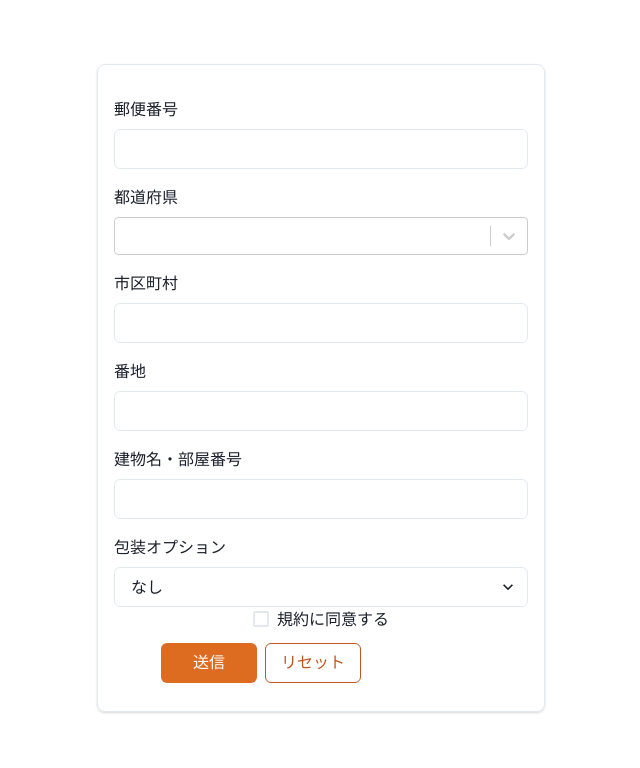
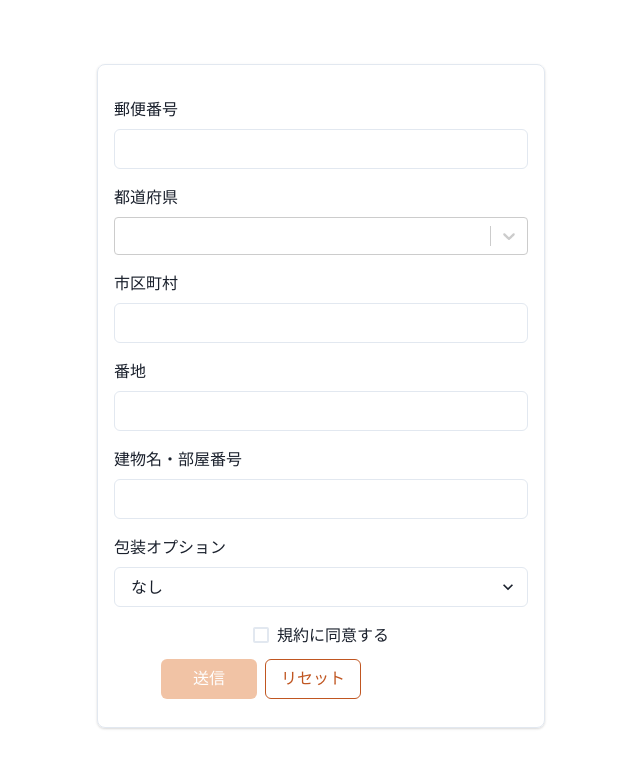
Before and after one commit to riku929hr/state-vs-reducer, a React (Vite) app: page / in a window 1280 px wide. Shown: the top 768 px of the page, without its empty margins (319-959 px from the left). Built offline with nearby package versions, Linux system fonts and the light colour scheme.

Commit message:
add reducer form

```diff
--- a/package.json
+++ b/package.json
@@ -1,5 +1,5 @@
 {
-  "name": "registration-form-with-react-hook-form",
+  "name": "state-vs-reducer",
   "private": true,
   "version": "0.0.0",
   "type": "module",
--- a/src/App.tsx
+++ b/src/App.tsx
@@ -1,16 +1,15 @@
 import type { FC } from 'react';
 import { Heading } from '@chakra-ui/react';
-import RegistrationForm from 'components/RegistrationForm';
-// import RegistrationForm from 'components/ValidRegistrationForm';
 import './App.css';
-import UseStateForm from 'components/UseStateForm';
+import UseReducerForm from 'components/UseReducerForm';
 
 const App: FC = () => (
   <>
     <Heading size="lg" as="h1" my={8}>
       {import.meta.env.VITE_APP_TITLE}
     </Heading>
-    <UseStateForm />
+    {/* <UseStateForm /> */}
+    <UseReducerForm />
   </>
 );
 
--- /dev/null
+++ b/src/components/UseReducerForm.tsx
@@ -0,0 +1,201 @@
+import {
+  type FC,
+  type ChangeEvent,
+  type SyntheticEvent,
+  useState,
+  useReducer,
+} from 'react';
+
+import {
+  Box,
+  Button,
+  ButtonGroup,
+  Checkbox,
+  FormLabel,
+  Input,
+  Select,
+} from '@chakra-ui/react';
+
+import ReactSelect from 'react-select';
+
+import { wrappingType, prefectures } from 'schemas/constants';
+import { type DeliveryForm } from 'schemas/deliveryForm';
+import { type ValueOf } from 'utils';
+
+const initialState: DeliveryForm = {
+  zipCode: '',
+  prefecture: '',
+  city: '',
+  address: '',
+  building: '',
+  wrapping: 'none',
+};
+
+const ActionTypes = {
+  reset: 'deliveryForm/reset',
+  updated: 'deliveryForm/updated',
+} as const;
+
+type Action = {
+  type: ValueOf<typeof ActionTypes>;
+  payload?: Partial<DeliveryForm>;
+};
+
+const reducer = (state: DeliveryForm, action: Action): DeliveryForm => {
+  switch (action.type) {
+    case ActionTypes.reset:
+      return initialState;
+    case ActionTypes.updated:
+      return {
+        ...state,
+        ...action.payload,
+      };
+    default: {
+      const _: never = action.type;
+
+      return state;
+    }
+  }
+};
+
+/**
+ * main component
+ */
+const UseReducerForm: FC = () => {
+  const [formState, dispatch] = useReducer(reducer, initialState);
+  const [isAgreed, setIsAgreed] = useState<boolean>(false);
+
+  const handleSubmit = (e: SyntheticEvent) => {
+    e.preventDefault();
+    console.log(formState);
+  };
+
+  const handleReset = (e: SyntheticEvent) => {
+    e.stopPropagation();
+    dispatch({ type: ActionTypes.reset });
+  };
+
+  return (
+    <Box p={4} w="md" borderWidth="1px" borderRadius="lg" boxShadow="base">
+      <form onSubmit={handleSubmit}>
+        <FormLabel htmlFor="zipcode" mt={4}>
+          郵便番号
+        </FormLabel>
+        <Input
+          size="md"
+          maxLength={7}
+          value={formState.zipCode}
+          onChange={(e: ChangeEvent<HTMLInputElement>) =>
+            { dispatch({
+              type: ActionTypes.updated,
+              payload: { zipCode: e.target.value },
+            }); }
+          }
+        />
+        <FormLabel htmlFor="prefecture" mt={4}>
+          都道府県
+        </FormLabel>
+        <ReactSelect
+          options={prefectures.map((pref) => ({ value: pref, label: pref }))}
+          value={{ value: formState.prefecture, label: formState.prefecture }}
+          onChange={(prefObj) => {
+            dispatch({
+              type: ActionTypes.updated,
+              payload: { prefecture: prefObj?.value ?? '' },
+            });
+          }}
+        />
+
+        <FormLabel htmlFor="city" mt={4}>
+          市区町村
+        </FormLabel>
+        <Input
+          size="md"
+          value={formState.city}
+          onChange={(e: ChangeEvent<HTMLInputElement>) =>
+            { dispatch({
+              type: ActionTypes.updated,
+              payload: { city: e.target.value },
+            }); }
+          }
+        />
+        <FormLabel htmlFor="address" mt={4}>
+          番地
+        </FormLabel>
+        <Input
+          size="md"
+          value={formState.address}
+          onChange={(e: ChangeEvent<HTMLInputElement>) =>
+            { dispatch({
+              type: ActionTypes.updated,
+              payload: { address: e.target.value },
+            }); }
+          }
+        />
+        <FormLabel htmlFor="building" mt={4}>
+          建物名・部屋番号
+        </FormLabel>
+        <Input
+          size="md"
+          value={formState.building}
+          onChange={(e: ChangeEvent<HTMLInputElement>) =>
+            { dispatch({
+              type: ActionTypes.updated,
+              payload: { building: e.target.value },
+            }); }
+          }
+        />
+        <FormLabel htmlFor="wrapping" mt={4}>
+          包装オプション
+        </FormLabel>
+        <Select
+          value={formState.wrapping}
+          onChange={(e: ChangeEvent<HTMLSelectElement>) =>
+            { dispatch({
+              type: ActionTypes.updated,
+              payload: {
+                wrapping: e.target.value as keyof typeof wrappingType,
+              },
+            }); }
+          }
+        >
+          {Object.entries(wrappingType).map(([code, value]) => (
+            <option key={code} value={code}>
+              {value}
+            </option>
+          ))}
+        </Select>
+        <Checkbox
+          checked={isAgreed}
+          onChange={(e: ChangeEvent<HTMLInputElement>) =>
+            { setIsAgreed(e.target.checked); }
+          }
+          mt={4}
+        >
+          規約に同意する
+        </Checkbox>
+        <ButtonGroup my={3} w="xs">
+          <Button
+            w="30%"
+            colorScheme="orange"
+            variant="solid"
+            type="submit"
+            isDisabled={!isAgreed}
+          >
+            送信
+          </Button>
+          <Button
+            w="30%"
+            colorScheme="orange"
+            variant="outline"
+            onClick={handleReset}
+          >
+            リセット
+          </Button>
+        </ButtonGroup>
+      </form>
+    </Box>
+  );
+};
+
+export default UseReducerForm;
--- a/src/components/UseStateForm.tsx
+++ b/src/components/UseStateForm.tsx
@@ -1,4 +1,4 @@
-import { type FC, useState, ChangeEvent, SyntheticEvent } from 'react';
+import { type FC, useState, type ChangeEvent, type SyntheticEvent } from 'react';
 
 import {
   Box,
@@ -10,14 +10,12 @@ import {
   Select,
 } from '@chakra-ui/react';
 
-import ReactSelect from 'react-select';
-
-import { wrappingType, prefectrues } from 'schemas/constants';
+import { wrappingType, prefectures } from 'schemas/constants';
 
 const UseStateForm: FC = () => {
   const [zipcode, setZipcode] = useState<string>('');
   const [prefecture, setPrefecture] = useState<
-    keyof typeof prefectrues | undefined
+    keyof typeof prefectures | undefined
   >();
   const [city, setCity] = useState<string>('');
   const [address, setAddress] = useState<string>('');
@@ -62,18 +60,23 @@ const UseStateForm: FC = () => {
           maxLength={7}
           value={zipcode}
           onChange={(e: ChangeEvent<HTMLInputElement>) =>
-            setZipcode(e.target.value)
+            { setZipcode(e.target.value); }
           }
         />
         <FormLabel htmlFor="prefecture" mt={4}>
           都道府県
         </FormLabel>
-        <ReactSelect
-          options={prefectrues.map((pref) => ({ value: pref, label: pref }))}
-          value={{ value: prefecture, label: prefecture }}
-          onChange={(e) => setPrefecture(e?.value ?? '')}
-        />
-
+        <Select onChange={
+          (e: ChangeEvent<HTMLSelectElement>) => {
+            setPrefecture(e.target.value as keyof typeof prefectures);
+          }
+        }>
+          {prefectures.map((pref) => (
+            <option key={pref} value={pref}>
+              {pref}
+            </option>
+          ))}
+        </Select>
         <FormLabel htmlFor="city" mt={4}>
           市区町村
         </FormLabel>
@@ -81,7 +84,7 @@ const UseStateForm: FC = () => {
           size="md"
           value={city}
           onChange={(e: ChangeEvent<HTMLInputElement>) =>
-            setCity(e.target.value)
+            { setCity(e.target.value); }
           }
         />
         <FormLabel htmlFor="address" mt={4}>
@@ -91,7 +94,7 @@ const UseStateForm: FC = () => {
           size="md"
           value={address}
           onChange={(e: ChangeEvent<HTMLInputElement>) =>
-            setAddress(e.target.value)
+            { setAddress(e.target.value); }
           }
         />
         <FormLabel htmlFor="building" mt={4}>
@@ -101,7 +104,7 @@ const UseStateForm: FC = () => {
           size="md"
           value={building}
           onChange={(e: ChangeEvent<HTMLInputElement>) =>
-            setBuilding(e.target.value)
+            { setBuilding(e.target.value); }
           }
         />
         <FormLabel htmlFor="wrapping" mt={4}>
@@ -109,7 +112,7 @@ const UseStateForm: FC = () => {
         </FormLabel>
         <Select
           onChange={(e: ChangeEvent<HTMLSelectElement>) =>
-            setWrapping(e.target.value as keyof typeof wrappingType)
+            { setWrapping(e.target.value as keyof typeof wrappingType); }
           }
           value={wrapping}
         >
@@ -121,7 +124,7 @@ const UseStateForm: FC = () => {
         </Select>
         <Checkbox
           checked={isAgreed}
-          onChange={(e) => setIsAgreed(e.target.checked)}
+          onChange={(e) => { setIsAgreed(e.target.checked); }}
         >
           規約に同意する
         </Checkbox>
--- a/src/schemas/constants.ts
+++ b/src/schemas/constants.ts
@@ -5,7 +5,7 @@ export const wrappingType = {
   yellow: 'ギフトラッピング（黄）',
 } as const;
 
-export const prefectrues = [
+export const prefectures = [
   '北海道',
   '青森県',
   '岩手県',
--- /dev/null
+++ b/src/schemas/deliveryForm.ts
@@ -0,0 +1,12 @@
+import { type wrappingType } from './constants';
+
+type DeliveryForm = {
+  zipCode: string;
+  prefecture: string;
+  city: string;
+  address: string;
+  building: string;
+  wrapping: keyof typeof wrappingType;
+};
+
+export { type DeliveryForm };
--- a/src/schemas/index.ts
+++ /dev/null
@@ -1 +0,0 @@
-export { wrappingType, prefectrues } from './constants';
--- /dev/null
+++ b/src/utils/index.ts
@@ -0,0 +1 @@
+export type ValueOf<T> = T[keyof T];
```
Also changed, not shown: src/components/ValidRegistrationForm.tsx (deleted, +0 -88 lines).
